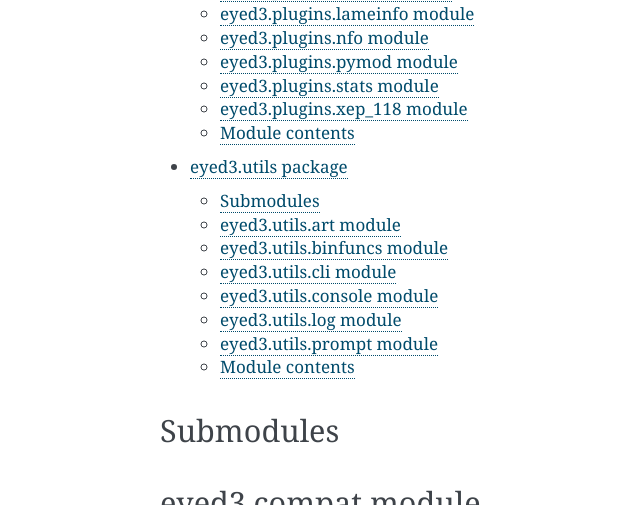
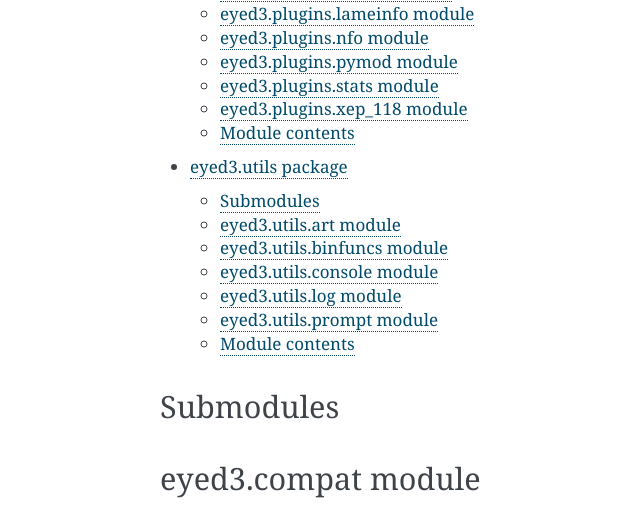
Before and after one commit to nicfit/eyeD3, a Sphinx documentation site: the page built from docs/eyed3.rst, in a window 1280 px wide and 900 px high, scrolled down 668 px, cut to the strip 0-505 px from the top of the window. Shown: the whole strip, without its empty margins (260-900 px from the left). Built offline with Sphinx 7.4.7, drawn with Linux system fonts in a browser that asks for light colours.

Commit message:
release prep  !wip

```diff
--- a/docs/eyed3.utils.rst
+++ b/docs/eyed3.utils.rst
@@ -20,13 +20,6 @@ eyed3.utils.binfuncs module
     :undoc-members:
     :show-inheritance:
 
-eyed3.utils.cli module
-----------------------
-
-.. automodule:: eyed3.utils.cli
-    :members:
-    :undoc-members:
-    :show-inheritance:
 
 eyed3.utils.console module
 --------------------------
```
Also changed, not shown: 1 other file.
